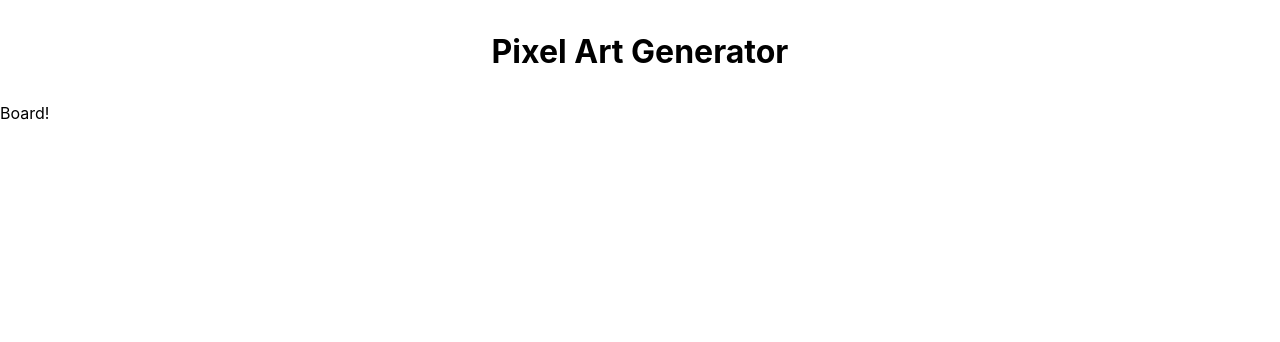
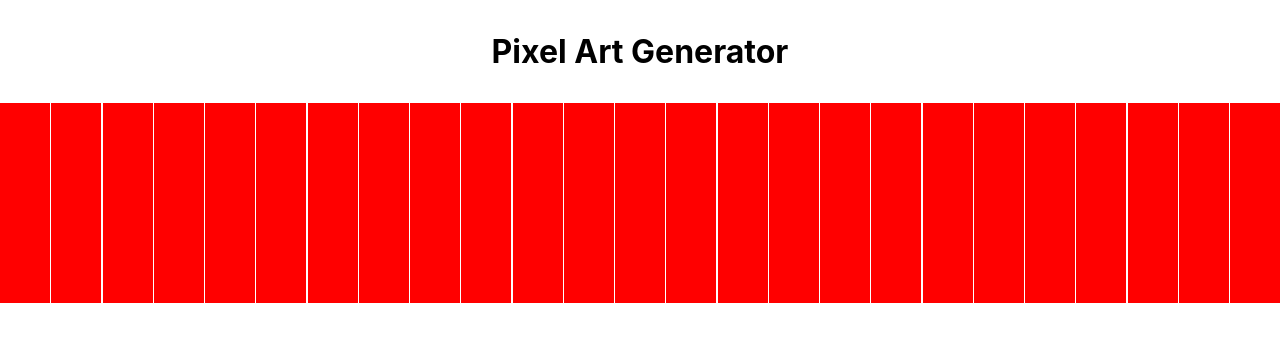
Before and after one commit to edumoreira1506/pixel-art-generator, a React (Create React App) app: page / in a window 1280 px wide. Shown: the top 342 px of the page. Built offline with nearby package versions, Linux system fonts and the light colour scheme.

Commit message:
Add mocked data to board

```diff
--- a/src/App.tsx
+++ b/src/App.tsx
@@ -1,12 +1,12 @@
 import React, { ReactElement } from 'react';
 
 import Header from './components/Header';
-import Board from './components/Board/Board';
+import Board from './components/Board';
 
 const App = (): ReactElement => (
   <>
     <Header />
-    <Board />
+    <Board items={Array(100).fill({ color: 'red' })} />
   </>
 );
 
--- a/src/components/Board/Board/index.tsx
+++ /dev/null
@@ -1,9 +0,0 @@
-import React, { ReactElement } from 'react';
-
-import { StyledBoard } from './styles';
-
-const Board = (): ReactElement => (
-  <StyledBoard>Board!</StyledBoard>
-);
-
-export default Board;
--- a/src/components/Board/Board/styles.ts
+++ /dev/null
@@ -1,5 +0,0 @@
-import styled from 'styled-components';
-
-export const StyledBoard = styled.div`
-  display: flex;
-`;
--- /dev/null
+++ b/src/components/Board/index.tsx
@@ -0,0 +1,22 @@
+import React, { ReactElement } from 'react';
+
+import { StyledBoard, StyledBoardItem } from './styles';
+
+import { BoardItemType } from './types';
+
+type BoardPropsType = {
+  items: Array<BoardItemType>
+};
+
+const Board = ({ items }: BoardPropsType): ReactElement => (
+  <StyledBoard>
+    {items.map((item, itemIndex) => (
+      <StyledBoardItem
+        color={item.color}
+        key={`board-item-${itemIndex}-${item.color}`}
+      />
+    ))}
+  </StyledBoard>
+);
+
+export default Board;
--- /dev/null
+++ b/src/components/Board/styles.ts
@@ -0,0 +1,17 @@
+import styled from 'styled-components';
+
+export const StyledBoard = styled.div`
+  display: flex;
+  flex-wrap: wrap;
+  justify-content: space-between;
+`;
+
+export const StyledBoardItem = styled.div`
+  display: flex;
+  width: 50px;
+  height: 50px;
+
+  ${({ color }) => `
+    background-color: ${color};
+  `}
+`;
--- /dev/null
+++ b/src/components/Board/types.ts
@@ -0,0 +1,3 @@
+export type BoardItemType = {
+  color?: string;
+}
```
